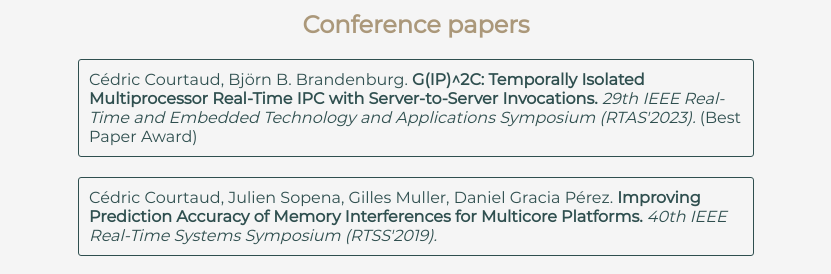
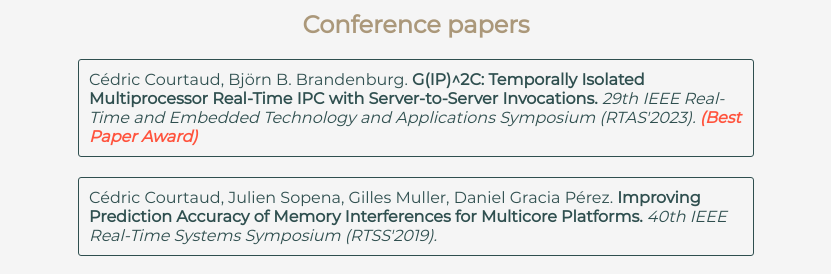
Before and after one commit to cedric-courtaud/cedric-courtaud.github.io, a Jekyll site: the page built from index.html, in a window 1280 px wide. Shown: the part 946-1220 px from the top of the page, without its empty margins (224-1055 px from the left). Built offline with Jekyll 4.4.1, drawn with Linux system fonts in a browser that asks for light colours.

Commit message:
Update main.scss

```diff
--- a/_sass/main.scss
+++ b/_sass/main.scss
@@ -114,16 +114,12 @@ h2 {
 }
 
 .pub-year {
-    background-color: $color3;
-    border: 3px solid $color3;
-    color: $color4;
-    font-weight: 700;
-    border-radius: 20px;
-    width: fit-content;
-    padding: 2px;
-    padding-left: 10px;
-    padding-right: 10px;
-    margin-bottom: 5px;
+}
+
+.pub-award {
+    font-weight: bold;
+    font-style: italic;
+    color: #ff533d;
 }
 
 #photo {
```
